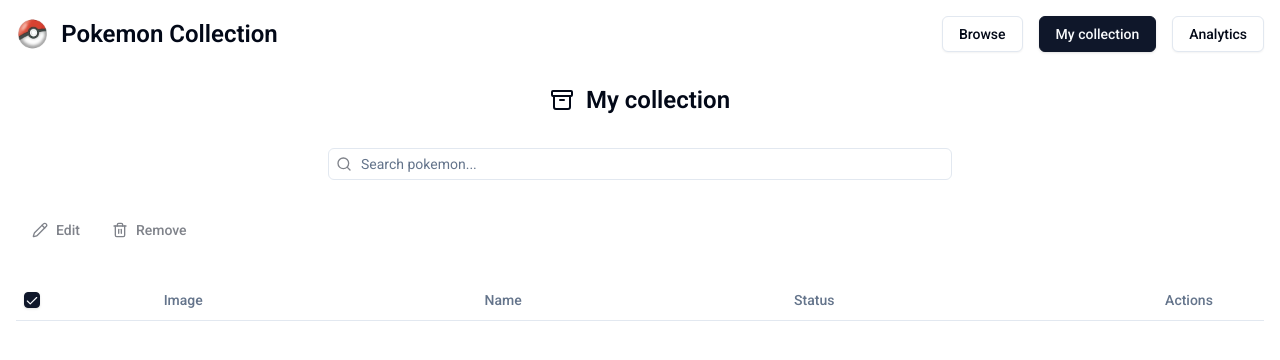
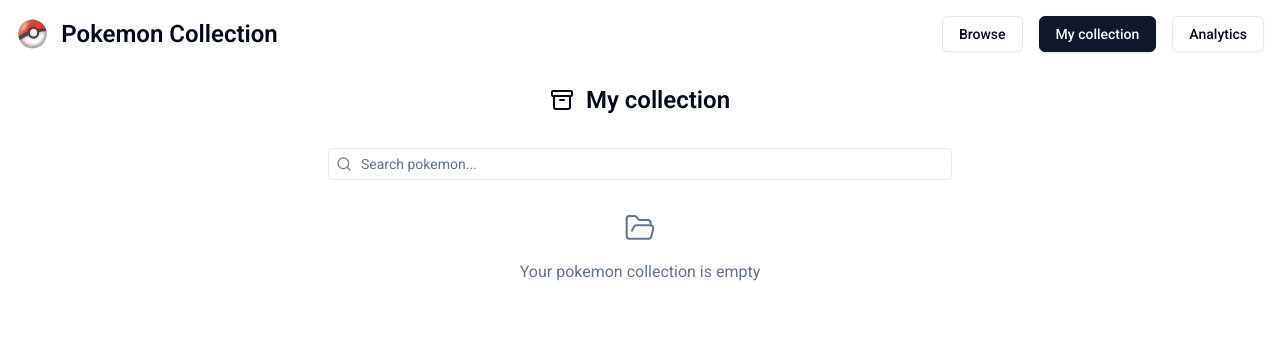
Before and after one commit to Ljupce11/react-pokemon-collection, a React (Vite) app: page /my-collection in a window 1280 px wide. Shown: the top 360 px of the page. Built offline with nearby package versions, Linux system fonts and the light colour scheme.

Commit message:
Refactor MyCollectionTable with empty state and move BulkActionButtons

```diff
--- a/src/components/common/my-collection/my-collection-table.tsx
+++ b/src/components/common/my-collection/my-collection-table.tsx
@@ -1,3 +1,5 @@
+import { FolderOpen } from "lucide-react";
+
 import { Badge } from "@/components/ui/badge";
 import { Checkbox } from "@/components/ui/checkbox";
 import {
@@ -11,6 +13,7 @@
 import { COLLECTION_STATUS } from "@/constants/constants";
 import useCollectionStore from "@/store/useCollectionStore";
 import type { PokemonData } from "@/types/types";
+import { BulkActionButtons } from "./bulk-action-buttons";
 import { MyCollectionTableActions } from "./my-collection-table-actions";
 
 type Props = {
@@ -27,7 +30,19 @@
   const { collection, selectAllPokemonToggle, selectPokemonToggle } =
     useCollectionStore((state) => state);
 
+  if (collection.length === 0) {
     return (
+      <div className="flex flex-col gap-4 justify-center items-center h-full text-muted-foreground">
+        <FolderOpen size={32} strokeWidth={1.5} />
+        <p className="text-muted-foreground">
+          Your pokemon collection is empty
+        </p>
+      </div>
+    );
+  }
+  return (
+    <>
+      <BulkActionButtons />
       <Table>
         <TableHeader>
           <TableRow>
@@ -96,5 +111,6 @@
           ))}
         </TableBody>
       </Table>
+    </>
   );
 };
--- a/src/pages/my-collection.tsx
+++ b/src/pages/my-collection.tsx
@@ -1,7 +1,6 @@
 import { Archive } from "lucide-react";
 import { Suspense, lazy } from "react";
 
-import { BulkActionButtons } from "@/components/common/my-collection/bulk-action-buttons";
 import { MyCollectionTable } from "@/components/common/my-collection/my-collection-table";
 import { SearchForm } from "@/components/common/search-form";
 import { useCollectionDialogState } from "@/hooks/use-collection-dialog-state";
@@ -52,8 +51,6 @@
         </div>
         <SearchForm />
 
-        <BulkActionButtons />
-
         <MyCollectionTable
           handleNotesDialog={(pokemon) => handleDialog("notes", pokemon)}
           handleEditDialog={(pokemon) => handleDialog("edit", pokemon)}
```
Lines whose indentation alone changed are shown as unchanged.
